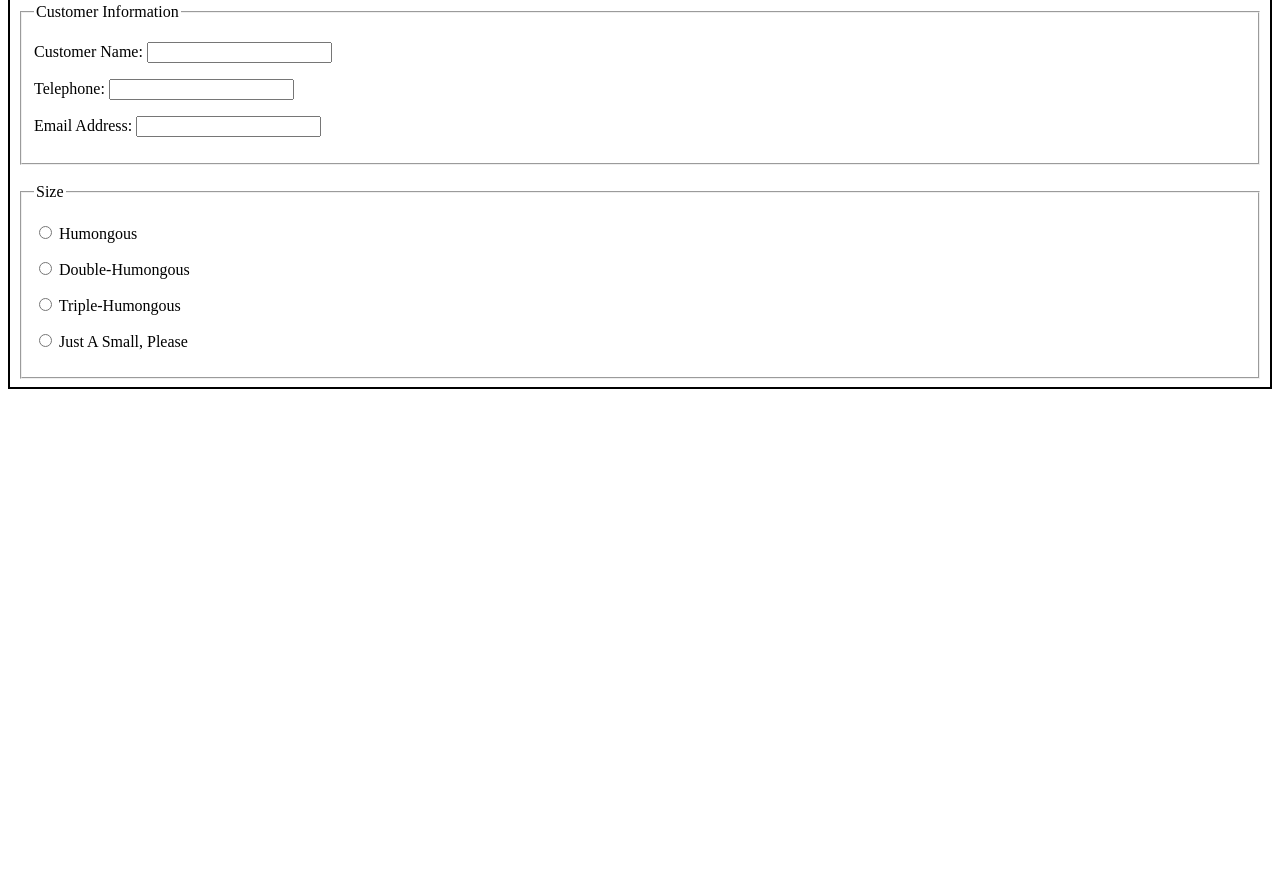
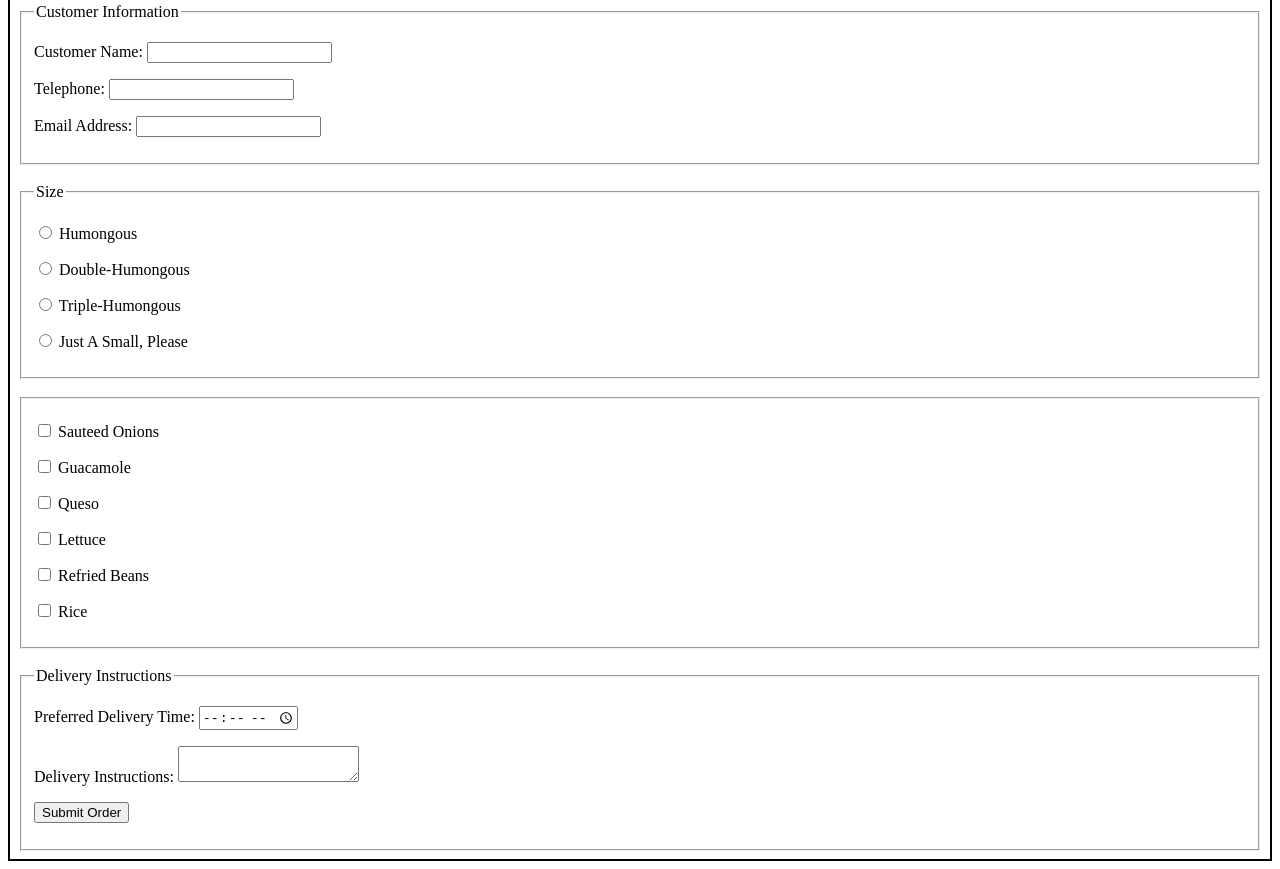
Before and after one commit to foxowlmoon/GitFundementals, a plain HTML site: page HTMLCSSPreWork/1-HTML-BASICS/09-forms.html in a window 1280 px wide. Shown: the part 300-1169 px from the top of the page. Before the commit the page ends 800 px from the top, so only its background shows below. Drawn offline with Linux system fonts and the light colour scheme.

Commit message:
forms complete

```diff
--- a/HTMLCSSPreWork/1-HTML-BASICS/09-forms.html
+++ b/HTMLCSSPreWork/1-HTML-BASICS/09-forms.html
@@ -75,11 +75,67 @@
             id="size3" value="size3"/>
             <label for="size3">Just A Small, Please</label>
         </p>
+    </fieldset>
+
+    <br />
+    <fieldset>
+        <p>
+            <input type="checkbox" name="fixins"
+            id="onions" value="onions"/>
+            <label for="onions">Sauteed Onions</label>
+            </p>
+            <p>
+                <input type="checkbox" name="fixins"
+                id="guacamole" value="guacamole"/>
+                <label for="guacamole">Guacamole</label>
+                </p>
+                <p>
+                    <input type="checkbox" name="fixins"
+                    id="queso" value="queso"/>
+                    <label for="queso">Queso</label>
+                    </p>
+                    <p>
+                        <input type="checkbox" name="fixins"
+                        id="lettuce" value="lettuce"/>
+                        <label for="lettuce">Lettuce</label>
+                        </p>
+                        <p>
+                            <input type="checkbox" name="fixins"
+                            id="beans" value="beans"/>
+                            <label for="beans">Refried Beans</label>
+                            </p>
+                            <p>
+                                <input type="checkbox" name="fixins"
+                                id="rice" value="rice"/>
+                                <label for="rice">Rice</label>
+                                </p>
+
+                                </fieldset>
+
+        <br />
+        <fieldset>
+            <legend>Delivery Instructions</legend>
+            <p>
+                <label for="time">Preferred Delivery Time:</label>
+                <input id="time" name="time" type="time"
+                min="11:00"
+                max="21:00">
+            </p>
+            <p>
+                <label for="instructions">Delivery Instructions:</label>
+                <textarea id="instructions" name="instructions"></textarea>
+            </p>
+            <p>
+                <button type="submit">Submit Order</button>
+            </p>
+        </fieldset>
 
 
 
 
-    </fieldset>
+
+
+
 </div>
 </body>
 </html>
```
